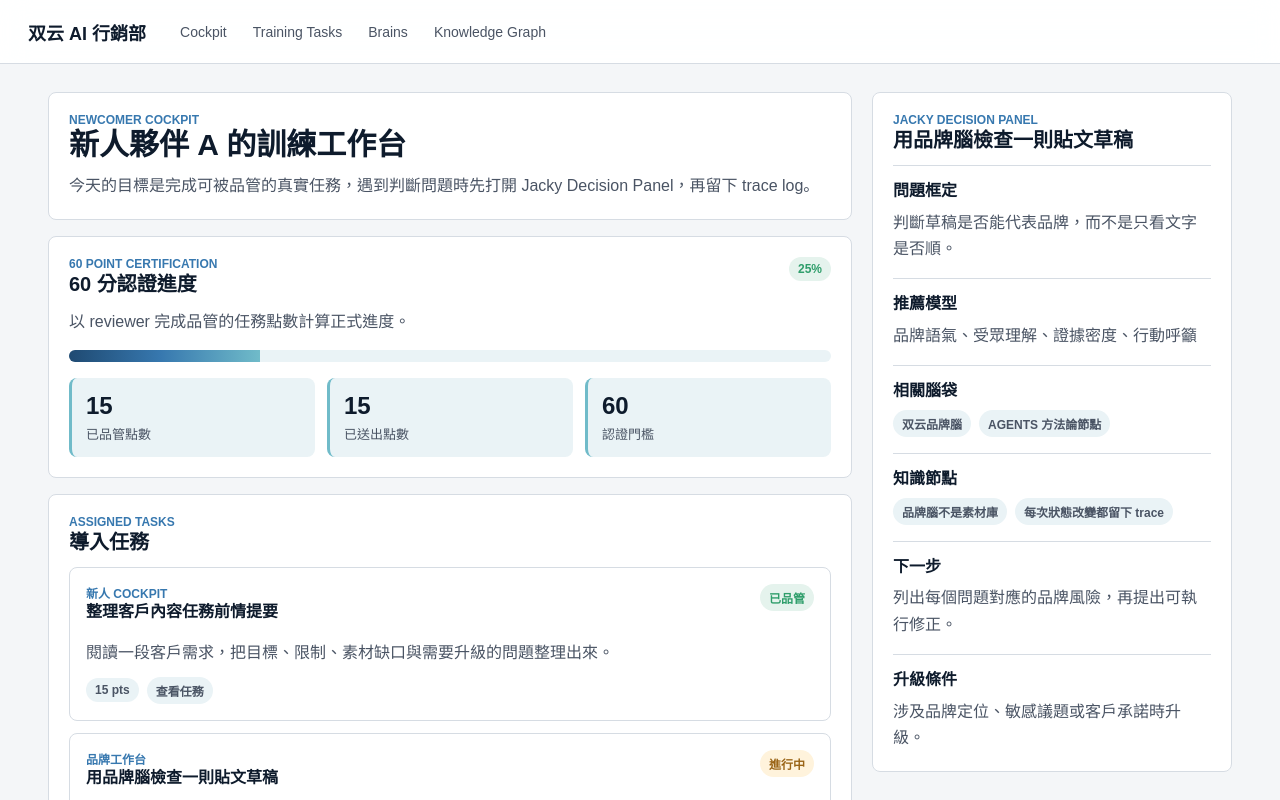
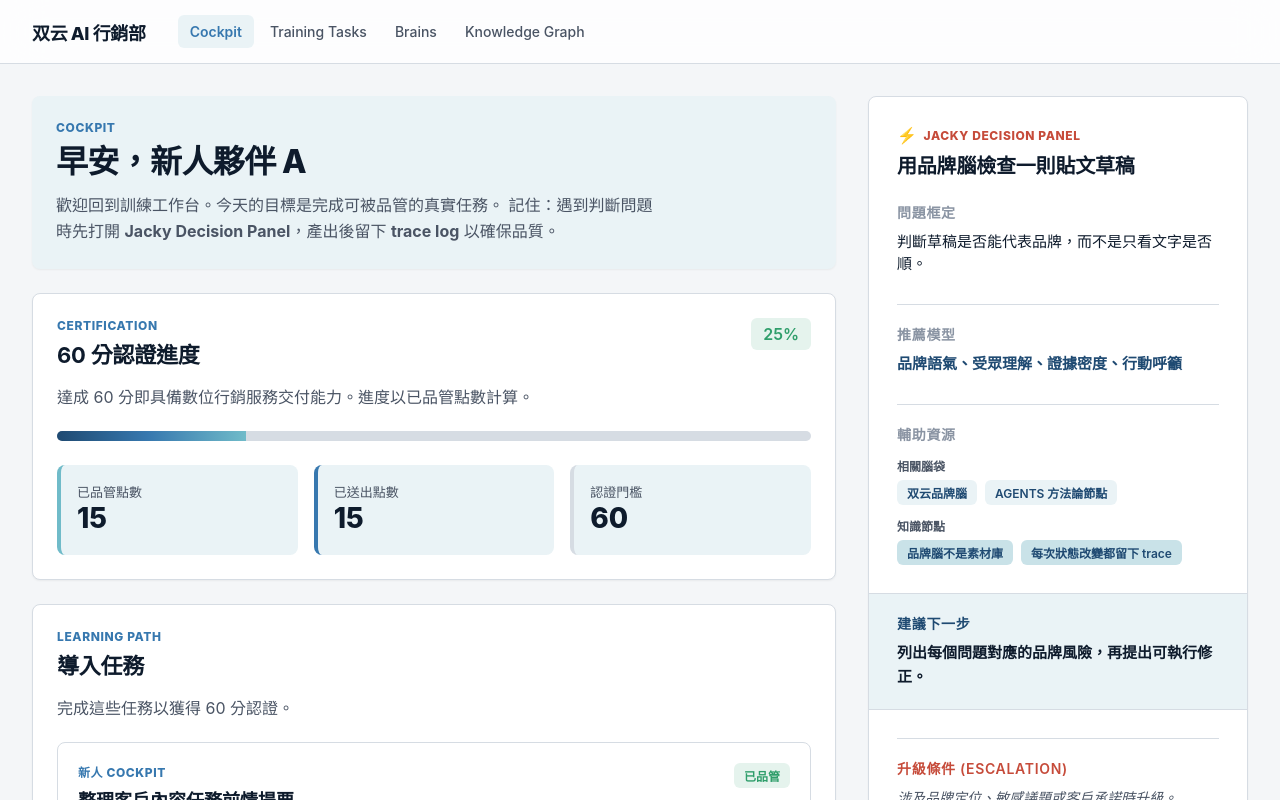
Before and after one commit to gjj22622/2clouds-agents, a Next.js app: page / in a window 1280 px wide. Shown: the top 800 px of the page. Built offline with nearby package versions, Linux system fonts and the light colour scheme.

Commit message:
Refine platform UI shell

```diff
--- a/src/app/globals.css
+++ b/src/app/globals.css
@@ -27,6 +27,10 @@
   --success: var(--sy-success);
   --warning: #9a6416;
   --danger: var(--sy-ember);
+
+  --shadow-sm: 0 1px 2px 0 rgb(0 0 0 / 0.05);
+  --shadow-md: 0 4px 6px -1px rgb(0 0 0 / 0.1), 0 2px 4px -2px rgb(0 0 0 / 0.1);
+  --radius: 8px;
 }
 
 * {
@@ -38,34 +42,47 @@ body {
   background: var(--background);
   color: var(--text);
   font-family:
-    Arial,
+    "Inter",
+    -apple-system,
+    BlinkMacSystemFont,
+    "Segoe UI",
+    Roboto,
     "Noto Sans TC",
     "Microsoft JhengHei",
     sans-serif;
+  -webkit-font-smoothing: antialiased;
+  -moz-osx-font-smoothing: grayscale;
 }
 
 a {
   color: inherit;
   text-decoration: none;
+  transition: color 0.2s ease, background-color 0.2s ease;
 }
 
 button {
   font: inherit;
+  transition: all 0.2s ease;
 }
 
 .shell {
+  display: flex;
+  flex-direction: column;
   min-height: 100vh;
 }
 
 .topbar {
   align-items: center;
-  background: rgba(255, 255, 255, 0.92);
-  backdrop-filter: saturate(180%) blur(14px);
+  background: rgba(255, 255, 255, 0.8);
+  backdrop-filter: saturate(180%) blur(20px);
   border-bottom: 1px solid var(--line);
   display: flex;
-  gap: 24px;
+  gap: 32px;
   min-height: 64px;
-  padding: 0 28px;
+  padding: 0 32px;
+  position: sticky;
+  top: 0;
+  z-index: 50;
 }
 
 .brand {
@@ -73,19 +90,23 @@ button {
   font-weight: 800;
   white-space: nowrap;
   color: var(--sy-ink);
+  letter-spacing: -0.02em;
 }
 
 .nav {
   display: flex;
-  gap: 6px;
+  gap: 4px;
   overflow-x: auto;
+  -webkit-overflow-scrolling: touch;
 }
 
 .nav a {
   border-radius: 6px;
   color: var(--text-muted);
   font-size: 14px;
-  padding: 8px 10px;
+  font-weight: 500;
+  padding: 8px 12px;
+  white-space: nowrap;
 }
 
 .nav a:hover {
@@ -93,29 +114,38 @@ button {
   color: var(--primary);
 }
 
+.nav a.active {
+  background: var(--sy-cloud);
+  color: var(--primary);
+  font-weight: 600;
+}
+
 .main {
+  flex: 1;
   margin: 0 auto;
-  max-width: 1240px;
-  padding: 28px;
+  max-width: 1280px;
+  padding: 32px;
+  width: 100%;
 }
 
 .page-grid {
   align-items: start;
   display: grid;
-  gap: 20px;
-  grid-template-columns: minmax(0, 1fr) 360px;
+  gap: 32px;
+  grid-template-columns: minmax(0, 1fr) 380px;
 }
 
 .stack {
   display: grid;
-  gap: 16px;
+  gap: 24px;
 }
 
 .section {
   background: var(--surface);
   border: 1px solid var(--line);
-  border-radius: 8px;
-  padding: 20px;
+  border-radius: var(--radius);
+  box-shadow: var(--shadow-sm);
+  padding: 24px;
 }
 
 .section-header {
@@ -123,77 +153,91 @@ button {
   display: flex;
   gap: 16px;
   justify-content: space-between;
+  margin-bottom: 20px;
+}
+
+.section-header > div > *:last-child {
+  margin-bottom: 0;
 }
 
 .eyebrow {
   color: var(--primary);
   font-size: 12px;
   font-weight: 800;
-  letter-spacing: 0;
+  letter-spacing: 0.05em;
   text-transform: uppercase;
+  margin-bottom: 8px;
 }
 
-h1,
-h2,
-h3,
-p {
+h1, h2, h3, h4, p {
   margin-top: 0;
 }
 
 h1 {
-  font-size: 30px;
+  font-size: 32px;
+  font-weight: 800;
+  letter-spacing: -0.02em;
   line-height: 1.2;
-  margin-bottom: 10px;
+  margin-bottom: 12px;
 }
 
 h2 {
-  font-size: 20px;
+  font-size: 22px;
+  font-weight: 700;
+  letter-spacing: -0.01em;
   line-height: 1.3;
-  margin-bottom: 12px;
+  margin-bottom: 16px;
 }
 
 h3 {
-  font-size: 16px;
-  line-height: 1.35;
+  font-size: 18px;
+  font-weight: 600;
+  line-height: 1.4;
   margin-bottom: 8px;
 }
 
 p {
   color: var(--text-muted);
-  line-height: 1.65;
+  line-height: 1.6;
+  margin-bottom: 16px;
+}
+
+p:last-child {
   margin-bottom: 0;
 }
 
 .metric-grid {
   display: grid;
-  gap: 12px;
+  gap: 16px;
   grid-template-columns: repeat(3, minmax(0, 1fr));
 }
 
 .metric {
   background: var(--surface-muted);
-  border-left: 3px solid var(--sy-teal);
-  border-radius: 8px;
-  padding: 14px;
+  border-left: 4px solid var(--sy-teal);
+  border-radius: var(--radius);
+  padding: 16px;
 }
 
 .metric-value {
   display: block;
-  font-size: 24px;
+  font-size: 28px;
   font-weight: 800;
   margin-bottom: 4px;
+  color: var(--sy-ink);
 }
 
 .metric-label {
   color: var(--text-muted);
   font-size: 13px;
+  font-weight: 500;
 }
 
 .progress-track {
-  background: var(--surface-muted);
+  background: var(--sy-line);
   border-radius: 999px;
-  height: 12px;
-  margin-top: 14px;
+  height: 10px;
+  margin-top: 8px;
   overflow: hidden;
 }
 
@@ -205,26 +249,31 @@ p {
     var(--sy-teal) 100%
   );
   height: 100%;
+  transition: width 0.6s cubic-bezier(0.4, 0, 0.2, 1);
 }
 
 .card-list {
   display: grid;
-  gap: 12px;
+  gap: 16px;
 }
 
 .task-card,
 .brain-card,
 .node-card,
 .trace-row {
+  background: var(--surface);
   border: 1px solid var(--line);
-  border-radius: 8px;
+  border-radius: var(--radius);
   display: grid;
-  gap: 10px;
-  padding: 16px;
+  gap: 12px;
+  padding: 20px;
+  transition: all 0.2s ease;
 }
 
 .task-card:hover {
   border-color: var(--sy-azure);
+  box-shadow: var(--shadow-md);
+  transform: translateY(-2px);
 }
 
 .meta-row {
@@ -236,12 +285,13 @@ p {
 
 .badge {
   background: var(--surface-muted);
-  border-radius: 999px;
+  border-radius: 6px;
   color: var(--text-muted);
   display: inline-flex;
   font-size: 12px;
-  font-weight: 700;
-  padding: 5px 9px;
+  font-weight: 600;
+  padding: 4px 10px;
+  white-space: nowrap;
 }
 
 .badge.reviewed {
@@ -270,15 +320,17 @@ p {
   border-radius: 6px;
   cursor: pointer;
   display: inline-flex;
-  font-weight: 800;
+  font-size: 14px;
+  font-weight: 700;
+  gap: 8px;
   justify-content: center;
-  min-height: 38px;
-  padding: 8px 12px;
+  min-height: 40px;
+  padding: 8px 16px;
+  border: 1px solid transparent;
 }
 
 .button {
   background: var(--primary);
-  border: 1px solid var(--primary);
   color: white;
 }
 
@@ -286,53 +338,73 @@ p {
   background: var(--primary-strong);
 }
 
+.button:active {
+  transform: translateY(1px);
+}
+
+.button:disabled {
+  background: var(--sy-line);
+  cursor: not-allowed;
+  transform: none;
+}
+
 .secondary-button {
   background: var(--surface);
-  border: 1px solid var(--line);
+  border-color: var(--line);
   color: var(--text);
 }
 
 .secondary-button:hover {
   background: var(--surface-muted);
+  border-color: var(--sy-azure);
 }
 
 .button-row {
   display: flex;
   flex-wrap: wrap;
-  gap: 10px;
+  gap: 12px;
 }
 
 .decision-panel {
   position: sticky;
-  top: 20px;
+  top: 84px; /* topbar height + gap */
 }
 
 .decision-block {
   border-top: 1px solid var(--line);
-  padding-top: 14px;
+  padding-top: 20px;
+}
+
+.decision-block:first-of-type {
+  border-top: none;
+  padding-top: 0;
 }
 
 .empty {
-  border: 1px dashed var(--line);
-  border-radius: 8px;
+  align-items: center;
+  border: 2px dashed var(--line);
+  border-radius: var(--radius);
   color: var(--text-muted);
-  padding: 18px;
+  display: flex;
+  font-size: 14px;
+  justify-content: center;
+  min-height: 100px;
+  padding: 24px;
+  text-align: center;
 }
 
-@media (max-width: 900px) {
-  .topbar {
-    align-items: flex-start;
-    flex-direction: column;
-    gap: 10px;
-    padding: 16px;
-  }
+.trace-row {
+  gap: 8px;
+  padding: 16px;
+}
 
-  .main {
-    padding: 18px;
-  }
+.trace-row p {
+  font-size: 13px;
+  margin-bottom: 0;
+}
 
-  .page-grid,
-  .metric-grid {
+@media (max-width: 1024px) {
+  .page-grid {
     grid-template-columns: 1fr;
   }
 
@@ -340,3 +412,29 @@ p {
     position: static;
   }
 }
+
+@media (max-width: 768px) {
+  .topbar {
+    flex-direction: column;
+    align-items: flex-start;
+    padding: 16px;
+    gap: 12px;
+  }
+
+  .nav {
+    width: 100%;
+    padding-bottom: 4px;
+  }
+
+  .main {
+    padding: 20px;
+  }
+
+  .metric-grid {
+    grid-template-columns: 1fr;
+  }
+
+  h1 {
+    font-size: 28px;
+  }
+}
--- a/src/app/layout.tsx
+++ b/src/app/layout.tsx
@@ -1,18 +1,12 @@
 import type { Metadata } from "next";
 import Link from "next/link";
+import { Navigation } from "@/components/Navigation";
 import "./globals.css";
 
 export const metadata: Metadata = {
   title: "2clouds Agents",
   description: "双云 AI 行銷部訓練與營運平台",
 };
-
-const navItems = [
-  { href: "/", label: "Cockpit" },
-  { href: "/training/tasks", label: "Training Tasks" },
-  { href: "/brains", label: "Brains" },
-  { href: "/knowledge-graph", label: "Knowledge Graph" },
-];
 
 export default function RootLayout({
   children,
@@ -27,13 +21,7 @@ export default function RootLayout({
             <Link className="brand" href="/">
               双云 AI 行銷部
             </Link>
-            <nav className="nav" aria-label="Main navigation">
-              {navItems.map((item) => (
-                <Link key={item.href} href={item.href}>
-                  {item.label}
-                </Link>
-              ))}
-            </nav>
+            <Navigation />
           </header>
           <main className="main">{children}</main>
         </div>
--- a/src/app/page.tsx
+++ b/src/app/page.tsx
@@ -29,24 +29,25 @@ export default function CockpitPage() {
   return (
     <div className="page-grid">
       <div className="stack">
-        <section className="section">
-          <div className="eyebrow">Newcomer cockpit</div>
-          <h1>{currentUser.name} 的訓練工作台</h1>
-          <p>
-            今天的目標是完成可被品管的真實任務，遇到判斷問題時先打開 Jacky
-            Decision Panel，再留下 trace log。
+        <header className="section" style={{ background: "var(--sy-cloud)", border: "none" }}>
+          <div className="eyebrow">Cockpit</div>
+          <h1>早安，{currentUser.name}</h1>
+          <p style={{ maxWidth: "600px", fontSize: "16px" }}>
+            歡迎回到訓練工作台。今天的目標是完成可被品管的真實任務。
+            記住：遇到判斷問題時先打開 <strong>Jacky Decision Panel</strong>，產出後留下 <strong>trace log</strong> 以確保品質。
           </p>
-        </section>
+        </header>
 
         <CertificationSummary progress={progress} />
 
         <section className="section">
-          <div className="section-header">
+          <header className="section-header">
             <div>
-              <div className="eyebrow">Assigned tasks</div>
+              <div className="eyebrow">Learning Path</div>
               <h2>導入任務</h2>
+              <p>完成這些任務以獲得 60 分認證。</p>
             </div>
-          </div>
+          </header>
           <div className="card-list">
             {taskAssignments.map((assignment) => {
               const task = trainingTasks.find(
@@ -64,7 +65,9 @@ export default function CockpitPage() {
         </section>
       </div>
 
-      <DecisionPanel decisionPrompt={decisionPrompt} task={activeTask} />
+      <aside>
+        <DecisionPanel decisionPrompt={decisionPrompt} task={activeTask} />
+      </aside>
     </div>
   );
 }
--- a/src/components/CertificationSummary.tsx
+++ b/src/components/CertificationSummary.tsx
@@ -9,27 +9,33 @@ export function CertificationSummary({
     <section className="section">
       <div className="section-header">
         <div>
-          <div className="eyebrow">60 point certification</div>
+          <div className="eyebrow">Certification</div>
           <h2>60 分認證進度</h2>
-          <p>以 reviewer 完成品管的任務點數計算正式進度。</p>
+          <p>達成 60 分即具備數位行銷服務交付能力。進度以已品管點數計算。</p>
         </div>
-        <span className="badge reviewed">{progress.percent}%</span>
+        <div style={{ textAlign: "right" }}>
+          <span className="badge reviewed" style={{ fontSize: "16px", padding: "6px 12px" }}>
+            {progress.percent}%
+          </span>
+        </div>
       </div>
+
       <div className="progress-track" aria-label="Certification progress">
         <div className="progress-bar" style={{ width: `${progress.percent}%` }} />
       </div>
-      <div className="metric-grid" style={{ marginTop: 16 }}>
+
+      <div className="metric-grid" style={{ marginTop: 24 }}>
         <div className="metric">
+          <span className="metric-label">已品管點數</span>
           <span className="metric-value">{progress.reviewedPoints}</span>
-          <span className="metric-label">已品管點數</span>
         </div>
-        <div className="metric">
+        <div className="metric" style={{ borderLeftColor: "var(--sy-blue)" }}>
+          <span className="metric-label">已送出點數</span>
           <span className="metric-value">{progress.submittedPoints}</span>
-          <span className="metric-label">已送出點數</span>
         </div>
-        <div className="metric">
+        <div className="metric" style={{ borderLeftColor: "var(--sy-line)" }}>
+          <span className="metric-label">認證門檻</span>
           <span className="metric-value">{progress.targetPoints}</span>
-          <span className="metric-label">認證門檻</span>
         </div>
       </div>
     </section>
--- a/src/components/DecisionPanel.tsx
+++ b/src/components/DecisionPanel.tsx
@@ -16,45 +16,57 @@ export function DecisionPanel({
   );
 
   return (
-    <aside className="section decision-panel">
-      <div className="eyebrow">Jacky Decision Panel</div>
-      <h2>{task.title}</h2>
-      <div className="stack">
+    <aside className="section decision-panel" style={{ padding: "28px" }}>
+      <div className="eyebrow" style={{ color: "var(--sy-ember)", display: "flex", alignItems: "center", gap: "6px" }}>
+        <span style={{ fontSize: "16px" }}>⚡</span> Jacky Decision Panel
+      </div>
+      <h2 style={{ marginBottom: 24, fontSize: "20px" }}>{task.title}</h2>
+
+      <div className="stack" style={{ gap: "28px" }}>
         <div className="decision-block">
-          <h3>問題框定</h3>
-          <p>{decisionPrompt.problemFraming}</p>
+          <h3 style={{ fontSize: "14px", color: "var(--sy-gray)", textTransform: "uppercase", letterSpacing: "0.05em" }}>問題框定</h3>
+          <p style={{ color: "var(--sy-ink)", fontSize: "15px", fontWeight: 500, lineHeight: 1.5 }}>{decisionPrompt.problemFraming}</p>
         </div>
+
         <div className="decision-block">
-          <h3>推薦模型</h3>
-          <p>{decisionPrompt.recommendedModel}</p>
+          <h3 style={{ fontSize: "14px", color: "var(--sy-gray)", textTransform: "uppercase", letterSpacing: "0.05em" }}>推薦模型</h3>
+          <p style={{ color: "var(--sy-deep)", fontSize: "15px", fontWeight: 600 }}>{decisionPrompt.recommendedModel}</p>
         </div>
+
         <div className="decision-block">
-          <h3>相關腦袋</h3>
+          <h3 style={{ fontSize: "14px", color: "var(--sy-gray)", textTransform: "uppercase", letterSpacing: "0.05em", marginBottom: 12 }}>輔助資源</h3>
+          <div className="stack" style={{ gap: 12 }}>
+            <div>
+              <div style={{ fontSize: "12px", color: "var(--sy-slate)", marginBottom: 6, fontWeight: 700 }}>相關腦袋</div>
               <div className="meta-row">
                 {relatedBrains.map((brain) => (
-              <span className="badge" key={brain.id}>
+                  <span className="badge" key={brain.id} style={{ background: "var(--sy-cloud)", color: "var(--sy-deep)" }}>
                     {brain.name}
                   </span>
                 ))}
               </div>
             </div>
-        <div className="decision-block">
-          <h3>知識節點</h3>
+            <div>
+              <div style={{ fontSize: "12px", color: "var(--sy-slate)", marginBottom: 6, fontWeight: 700 }}>知識節點</div>
               <div className="meta-row">
                 {relatedNodes.map((node) => (
-              <span className="badge" key={node.id}>
+                  <span className="badge" key={node.id} style={{ background: "var(--sy-mist)", color: "var(--sy-deep)" }}>
                     {node.title}
                   </span>
                 ))}
               </div>
             </div>
+          </div>
+        </div>
+
+        <div className="decision-block" style={{ background: "var(--sy-cloud)", margin: "0 -28px", padding: "20px 28px", borderTop: "1px solid var(--sy-line)", borderBottom: "1px solid var(--sy-line)" }}>
+          <h3 style={{ fontSize: "14px", color: "var(--sy-deep)", textTransform: "uppercase", letterSpacing: "0.05em" }}>建議下一步</h3>
+          <p style={{ color: "var(--sy-ink)", fontSize: "15px", fontWeight: 600, marginBottom: 0 }}>{decisionPrompt.suggestedNextStep}</p>
+        </div>
+
         <div className="decision-block">
-          <h3>下一步</h3>
-          <p>{decisionPrompt.suggestedNextStep}</p>
-        </div>
-        <div className="decision-block">
-          <h3>升級條件</h3>
-          <p>{decisionPrompt.escalationCondition}</p>
+          <h3 style={{ fontSize: "14px", color: "var(--sy-ember)", textTransform: "uppercase", letterSpacing: "0.05em" }}>升級條件 (Escalation)</h3>
+          <p style={{ color: "var(--sy-slate)", fontSize: "14px", fontStyle: "italic" }}>{decisionPrompt.escalationCondition}</p>
         </div>
       </div>
     </aside>
--- /dev/null
+++ b/src/components/Navigation.tsx
@@ -0,0 +1,35 @@
+"use client";
+
+import Link from "next/link";
+import { usePathname } from "next/navigation";
+
+const navItems = [
+  { href: "/", label: "Cockpit" },
+  { href: "/training/tasks", label: "Training Tasks" },
+  { href: "/brains", label: "Brains" },
+  { href: "/knowledge-graph", label: "Knowledge Graph" },
+];
+
+export function Navigation() {
+  const pathname = usePathname();
+
+  return (
+    <nav className="nav" aria-label="Main navigation">
+      {navItems.map((item) => {
+        const isActive =
+          item.href === "/"
+            ? pathname === "/"
+            : pathname.startsWith(item.href);
+        return (
+          <Link
+            className={isActive ? "active" : ""}
+            key={item.href}
+            href={item.href}
+          >
+            {item.label}
+          </Link>
+        );
+      })}
+    </nav>
+  );
+}
--- a/src/components/TaskCard.tsx
+++ b/src/components/TaskCard.tsx
@@ -11,19 +11,23 @@ export function TaskCard({
 }) {
   return (
     <Link className="task-card" href={`/training/tasks/${task.id}`}>
-      <div className="section-header">
+      <div className="section-header" style={{ marginBottom: 0 }}>
         <div>
           <div className="eyebrow">{task.module}</div>
-          <h3>{task.title}</h3>
+          <h3 style={{ marginBottom: 4 }}>{task.title}</h3>
+          <p style={{ fontSize: "14px", color: "var(--text-muted)", marginBottom: 12 }}>{task.brief}</p>
         </div>
         <span className={`badge ${assignment.status}`}>
           {statusLabels[assignment.status]}
         </span>
       </div>
-      <p>{task.brief}</p>
-      <div className="meta-row">
-        <span className="badge">{task.basePoints} pts</span>
-        <span className="badge">查看任務</span>
+      <div className="meta-row" style={{ marginTop: "auto" }}>
+        <span className="badge" style={{ background: "var(--sy-paper)", border: "1px solid var(--sy-line)" }}>
+          {task.basePoints} pts
+        </span>
+        <span className="button secondary-button" style={{ minHeight: "32px", padding: "4px 10px", fontSize: "12px", marginLeft: "auto" }}>
+          查看任務
+        </span>
       </div>
     </Link>
   );
```
Also changed, not shown: src/components/TaskWorkspace.tsx (+42 -24 lines). Lines whose indentation alone changed are shown as unchanged.
